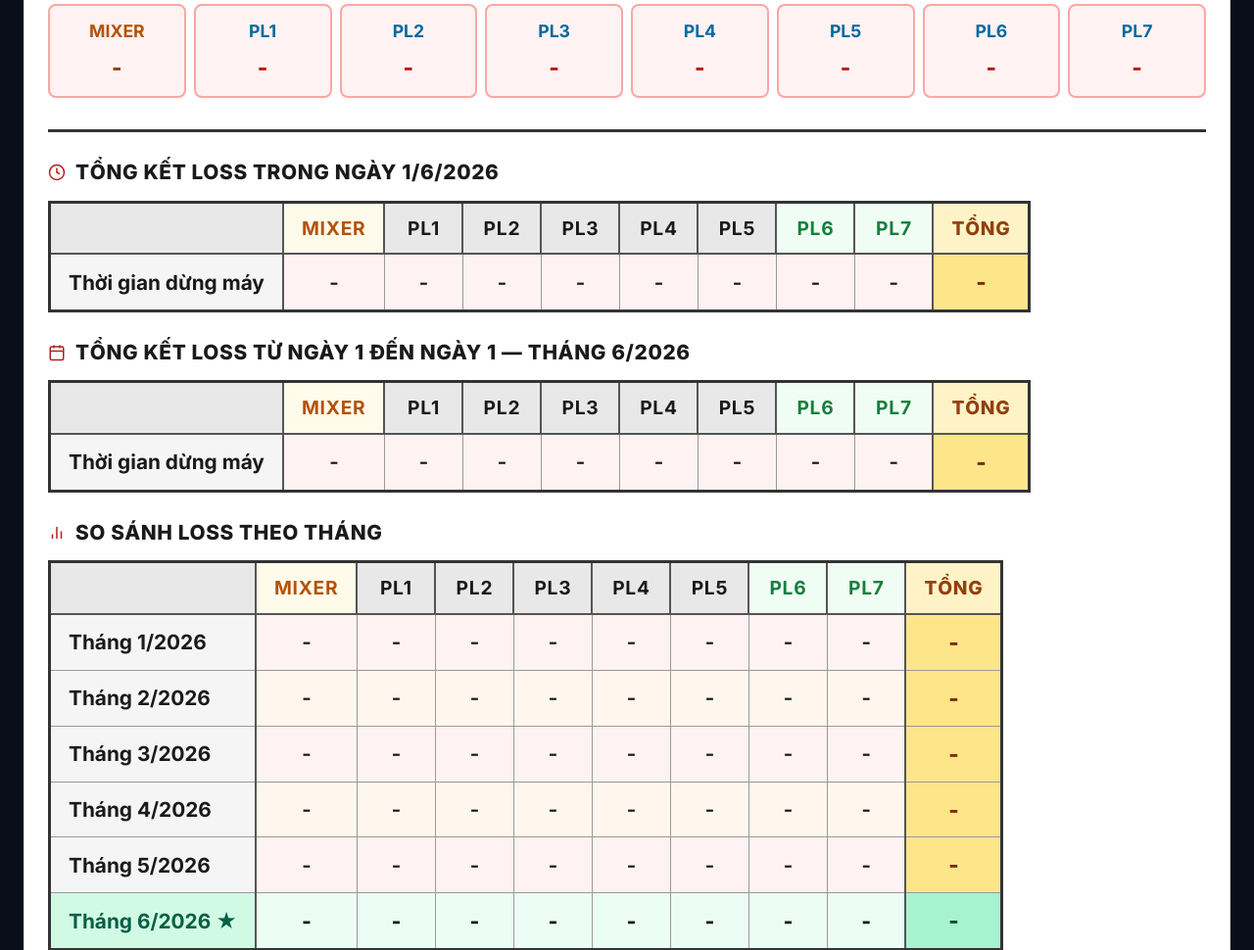
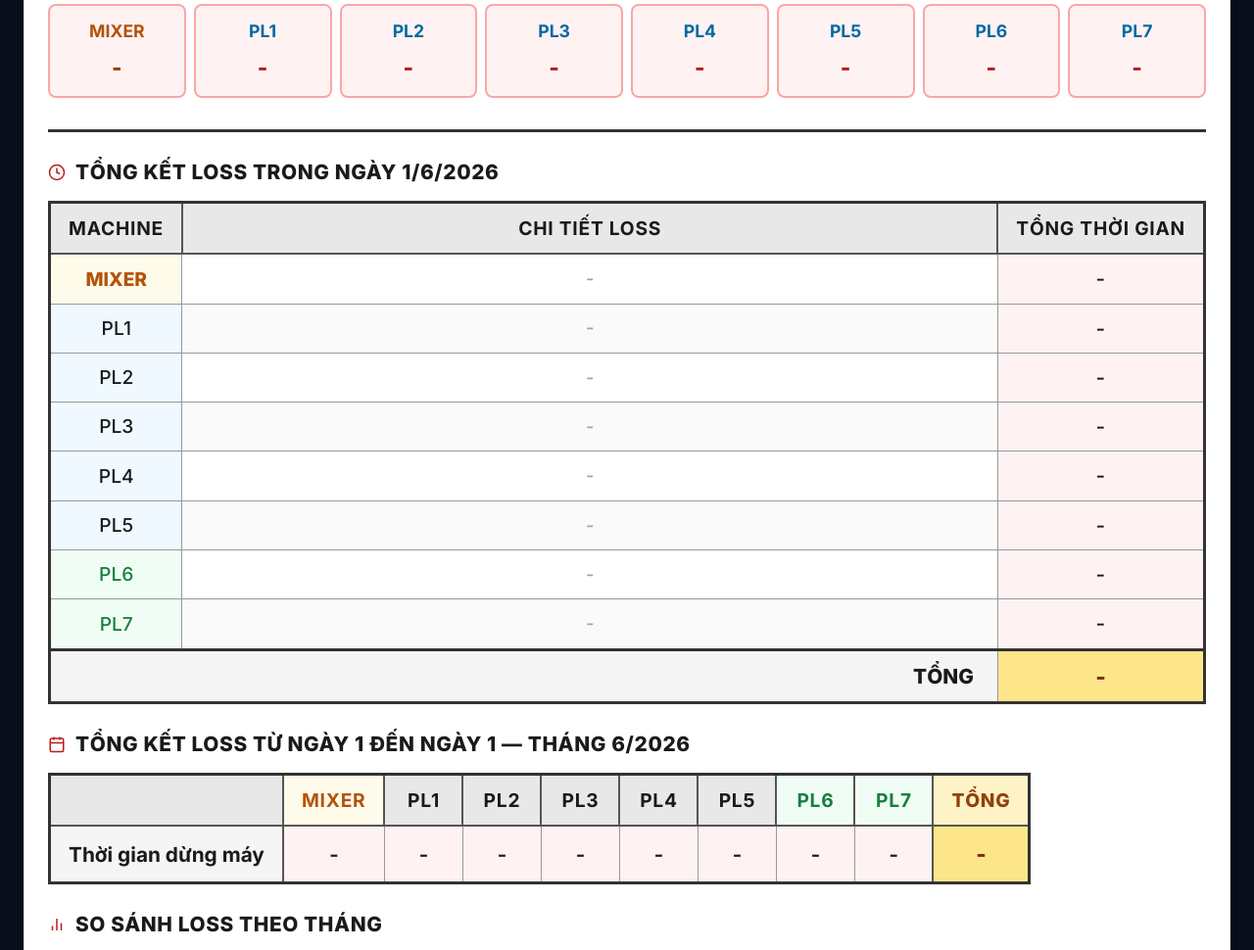
Before and after one commit to mixercpbd430-create/Sanluongcv, a Flask app: page /report in a window 1280 px wide. Shown: the part 3106-4076 px from the top of the page at 98% size. Run offline with Flask 3, Linux system fonts and the light colour scheme; the visitor is signed in with stand-in values (Sample User, id 1); data that the repository does not hold is empty; some libraries are stand-ins or nearby versions.

Commit message:
feat: Table 1 shows detailed loss per machine (code + count + time aggregated across CAs)

```diff
--- a/app.py
+++ b/app.py
@@ -438,11 +438,14 @@ def api_loss_summary(day):
     year_num = int(parts[0])
     month_num = int(parts[1])
 
-    from database import (get_loss_daily_summary, get_loss_mtd_summary,
-                          get_loss_monthly_comparison)
+    from database import (get_loss_daily_summary, get_loss_daily_detail,
+                          get_loss_mtd_summary, get_loss_monthly_comparison)
 
-    # Table 1: Daily loss for the selected day
+    # Table 1: Daily loss detail for the selected day
     daily = get_loss_daily_summary(year_num, month_num, day)
+    daily_detail = get_loss_daily_detail(year_num, month_num, day)
+    # Convert int keys to string for JSON
+    daily_detail_str = {str(k): v for k, v in daily_detail.items()}
 
     # Table 2: Month-to-date loss (from day 1 to selected day)
     mtd = get_loss_mtd_summary(year_num, month_num, day)
@@ -455,6 +458,7 @@ def api_loss_summary(day):
 
     return jsonify({
         "daily": daily,
+        "daily_detail": daily_detail_str,
         "mtd": mtd,
         "monthly": monthly_str,
         "current_month": month_num,
--- a/database.py
+++ b/database.py
@@ -888,6 +888,36 @@ def get_loss_daily_summary(year, month, day):
     return result
 
 
+def get_loss_daily_detail(year, month, day):
+    """Get detailed loss entries for each machine for a single day.
+    Aggregates counts and times across all CAs for each loss code.
+    Returns: {0: [{'code','desc','total_count','total_time'}, ...], 1: [...], ...}
+    """
+    conn = _get_conn()
+    cursor = _execute(conn, """
+        SELECT pl_num, code, description,
+               (ca1_count + ca2_count + ca3_count) as total_count,
+               (ca1_time + ca2_time + ca3_time) as total_time
+        FROM loss_notes
+        WHERE year=? AND month=? AND day=?
+        ORDER BY pl_num, code
+    """, (year, month, day))
+    rows = _fetchall(cursor)
+    conn.close()
+
+    result = {i: [] for i in range(0, 8)}
+    for row in rows:
+        pl = row['pl_num']
+        if pl in result:
+            result[pl].append({
+                'code': row['code'],
+                'desc': row['description'],
+                'total_count': int(row['total_count'] or 0),
+                'total_time': int(row['total_time'] or 0),
+            })
+    return result
+
+
 def get_loss_mtd_summary(year, month, up_to_day):
     """Get total loss time (minutes) for each machine from day 1 to up_to_day (month-to-date).
     Returns: {0: total_minutes, 1: ..., 7: ...}  (0=Mixer, 1-7=PL)
--- a/static/report.css
+++ b/static/report.css
@@ -645,6 +645,126 @@
     overflow-x: auto;
 }
 
+/* --- Loss Detail Table (Table 1 - per-machine breakdown) --- */
+.loss-detail-table {
+    width: 100%;
+    border-collapse: collapse;
+    font-size: 1.3rem;
+    border: 3px solid #333;
+    background: #ffffff;
+}
+
+.loss-detail-table th {
+    text-align: center;
+    padding: 10px 18px;
+    font-weight: 700;
+    font-size: 1.2rem;
+    text-transform: uppercase;
+    letter-spacing: 0.04em;
+    color: #1a1a1a;
+    background: #e8e8e8;
+    border: 2px solid #555;
+    white-space: nowrap;
+}
+
+.loss-detail-table td {
+    padding: 8px 14px;
+    border: 1.5px solid #999;
+    color: #1a1a1a;
+    font-weight: 500;
+    vertical-align: middle;
+}
+
+.ldt-col-machine { width: 100px; }
+.ldt-col-detail { min-width: 400px; }
+.ldt-col-time { width: 140px; }
+
+.ldt-machine-cell {
+    text-align: center;
+    font-weight: 700;
+    font-size: 1.2rem;
+    color: #0369a1;
+    background: #f0f9ff;
+    border-right: 2px solid #555;
+    white-space: nowrap;
+}
+
+.ldt-detail-cell {
+    text-align: left;
+    font-weight: 500;
+    font-size: 1.15rem;
+    color: #b91c1c;
+    background: #fff;
+    white-space: normal;
+    word-break: break-word;
+    line-height: 1.5;
+}
+
+.ldt-time-cell {
+    text-align: center;
+    font-weight: 700;
+    font-size: 1.3rem;
+    color: #b91c1c;
+    background: #fef2f2;
+    border-left: 2px solid #555;
+    white-space: nowrap;
+}
+
+/* Mixer row */
+.ldt-mixer .ldt-machine-cell {
+    background: #fffbeb;
+    color: #b45309;
+    font-weight: 800;
+}
+
+.ldt-mixer {
+    border-top: 2px solid #d97706;
+}
+
+/* PL6-7 rows */
+.ldt-pl67 .ldt-machine-cell {
+    background: #f0fdf4;
+    color: #15803d;
+}
+
+/* Total row */
+.ldt-total-row {
+    border-top: 3px solid #333;
+}
+
+.ldt-total-label {
+    text-align: right !important;
+    font-weight: 800 !important;
+    font-size: 1.3rem !important;
+    color: #1a1a1a !important;
+    background: #f5f5f5 !important;
+    padding-right: 24px !important;
+}
+
+.ldt-grand-total {
+    font-weight: 800 !important;
+    font-size: 1.4rem !important;
+    color: #7c2d12 !important;
+    background: #fde68a !important;
+}
+
+/* Alternate row shading */
+.ldt-row:nth-child(even) .ldt-detail-cell {
+    background: #fafafa;
+}
+
+@media (max-width: 768px) {
+    .loss-detail-table {
+        font-size: 0.8rem;
+    }
+    .loss-detail-table td, .loss-detail-table th {
+        padding: 6px 8px;
+    }
+    .ldt-col-detail { min-width: 200px; }
+    .ldt-detail-cell { font-size: 0.75rem; }
+    .ldt-machine-cell { font-size: 0.85rem; }
+}
+
 .loss-summary-table {
     width: auto;
     border-collapse: collapse;
--- a/static/report.js
+++ b/static/report.js
@@ -331,7 +331,7 @@ function renderLossSummary(data) {
     const monthNum = parseInt(parts[1]);
     const year = parts[0];
 
-    // Table 1: Daily loss
+    // Table 1: Daily loss detail
     const titleDaily = document.getElementById('loss-daily-title');
     if (titleDaily) {
         titleDaily.innerHTML = `
@@ -340,7 +340,7 @@ function renderLossSummary(data) {
             </svg>
             TỔNG KẾT LOSS TRONG NGÀY ${data.day}/${monthNum}/${year}`;
     }
-    setLossTableRow('ld', data.daily);
+    renderDailyLossDetail(data.daily_detail, data.daily);
 
     // Table 2: Month-to-date loss
     const titleMtd = document.getElementById('loss-mtd-title');
@@ -409,3 +409,68 @@ function setLossTableRow(prefix, lossData) {
     const totalEl = document.getElementById(`${prefix}-total`);
     if (totalEl) totalEl.textContent = total > 0 ? fmtTotalTime(total) : '-';
 }
+
+function renderDailyLossDetail(detail, dailyTotals) {
+    const body = document.getElementById('loss-daily-body');
+    if (!body) return;
+    body.innerHTML = '';
+
+    const machineNames = ['MIXER', 'PL1', 'PL2', 'PL3', 'PL4', 'PL5', 'PL6', 'PL7'];
+    const machineClasses = ['ldt-mixer', '', '', '', '', '', 'ldt-pl67', 'ldt-pl67'];
+    let grandTotal = 0;
+
+    for (let pl = 0; pl <= 7; pl++) {
+        const entries = (detail && detail[String(pl)]) ? detail[String(pl)] : [];
+        const totalTime = (dailyTotals && dailyTotals[String(pl)]) ? dailyTotals[String(pl)] : 0;
+        grandTotal += totalTime;
+
+        const tr = document.createElement('tr');
+        tr.className = `ldt-row ${machineClasses[pl]}`;
+
+        // Machine name cell
+        const tdMachine = document.createElement('td');
+        tdMachine.className = 'ldt-machine-cell';
+        tdMachine.textContent = machineNames[pl];
+        tr.appendChild(tdMachine);
+
+        // Detail cell
+        const tdDetail = document.createElement('td');
+        tdDetail.className = 'ldt-detail-cell';
+        if (entries.length > 0) {
+            const parts = entries.map(e => {
+                let s = `Loss ${e.code}: ${e.desc}`;
+                if (e.total_count > 0) s += `, ${e.total_count} lần`;
+                if (e.total_time > 0) s += `, ${e.total_time}'`;
+                return s;
+            });
+            tdDetail.textContent = parts.join(' | ');
+        } else {
+            tdDetail.textContent = '-';
+            tdDetail.style.textAlign = 'center';
+            tdDetail.style.color = '#9ca3af';
+        }
+        tr.appendChild(tdDetail);
+
+        // Total time cell
+        const tdTime = document.createElement('td');
+        tdTime.className = 'ldt-time-cell';
+        tdTime.textContent = totalTime > 0 ? fmtTotalTime(totalTime) : '-';
+        tr.appendChild(tdTime);
+
+        body.appendChild(tr);
+    }
+
+    // Grand total row
+    const trTotal = document.createElement('tr');
+    trTotal.className = 'ldt-row ldt-total-row';
+    const tdTotalLabel = document.createElement('td');
+    tdTotalLabel.className = 'ldt-machine-cell ldt-total-label';
+    tdTotalLabel.textContent = 'TỔNG';
+    tdTotalLabel.colSpan = 2;
+    trTotal.appendChild(tdTotalLabel);
+    const tdGrandTotal = document.createElement('td');
+    tdGrandTotal.className = 'ldt-time-cell ldt-grand-total';
+    tdGrandTotal.textContent = grandTotal > 0 ? fmtTotalTime(grandTotal) : '-';
+    trTotal.appendChild(tdGrandTotal);
+    body.appendChild(trTotal);
+}
--- a/templates/report.html
+++ b/templates/report.html
@@ -285,7 +285,7 @@
 
                 <!-- Loss Summary Tables -->
                 <div class="loss-summary-section" id="loss-summary-section">
-                    <!-- Table 1: Daily Loss Summary -->
+                    <!-- Table 1: Daily Loss Detail -->
                     <div class="loss-table-block">
                         <h3 class="loss-table-title" id="loss-daily-title">
                             <svg width="18" height="18" viewBox="0 0 24 24" fill="none" stroke="currentColor" stroke-width="2">
@@ -294,34 +294,16 @@
                             TỔNG KẾT LOSS TRONG NGÀY
                         </h3>
                         <div class="loss-table-wrapper">
-                            <table class="loss-summary-table" id="loss-daily-table">
+                            <table class="loss-detail-table" id="loss-daily-table">
                                 <thead>
                                     <tr>
-                                        <th></th>
-                                        <th class="loss-machine-header loss-mixer-header">MIXER</th>
-                                        <th class="loss-machine-header">PL1</th>
-                                        <th class="loss-machine-header">PL2</th>
-                                        <th class="loss-machine-header">PL3</th>
-                                        <th class="loss-machine-header">PL4</th>
-                                        <th class="loss-machine-header">PL5</th>
-                                        <th class="loss-machine-header loss-pl67-header">PL6</th>
-                                        <th class="loss-machine-header loss-pl67-header">PL7</th>
-                                        <th class="loss-machine-header loss-total-header">TỔNG</th>
+                                        <th class="ldt-col-machine">MACHINE</th>
+                                        <th class="ldt-col-detail">CHI TIẾT LOSS</th>
+                                        <th class="ldt-col-time">TỔNG THỜI GIAN</th>
                                     </tr>
                                 </thead>
-                                <tbody>
-                                    <tr>
-                                        <td class="loss-row-label">Thời gian dừng máy</td>
-                                        <td class="loss-val" id="ld-0">-</td>
-                                        <td class="loss-val" id="ld-1">-</td>
-                                        <td class="loss-val" id="ld-2">-</td>
-                                        <td class="loss-val" id="ld-3">-</td>
-                                        <td class="loss-val" id="ld-4">-</td>
-                                        <td class="loss-val" id="ld-5">-</td>
-                                        <td class="loss-val" id="ld-6">-</td>
-                                        <td class="loss-val" id="ld-7">-</td>
-                                        <td class="loss-val loss-total-val" id="ld-total">-</td>
-                                    </tr>
+                                <tbody id="loss-daily-body">
+                                    <!-- Generated by JS -->
                                 </tbody>
                             </table>
                         </div>
```
